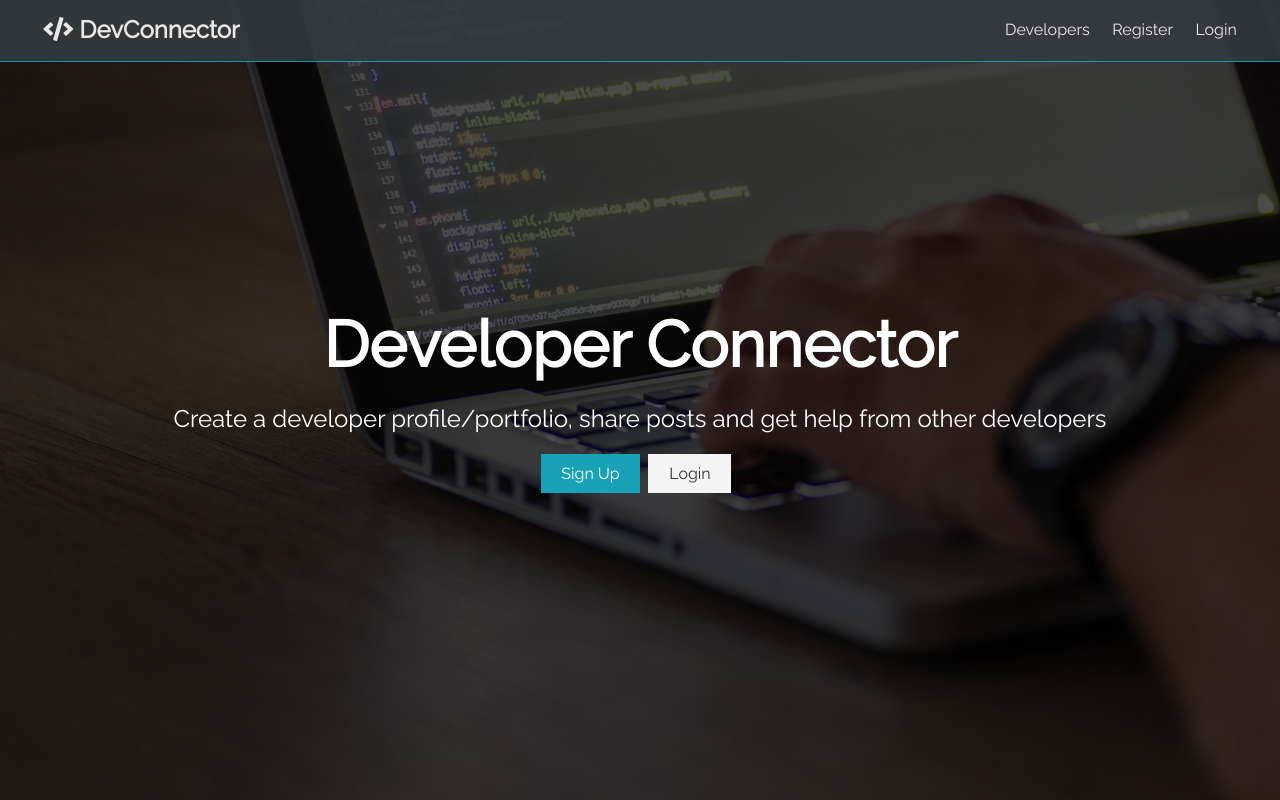
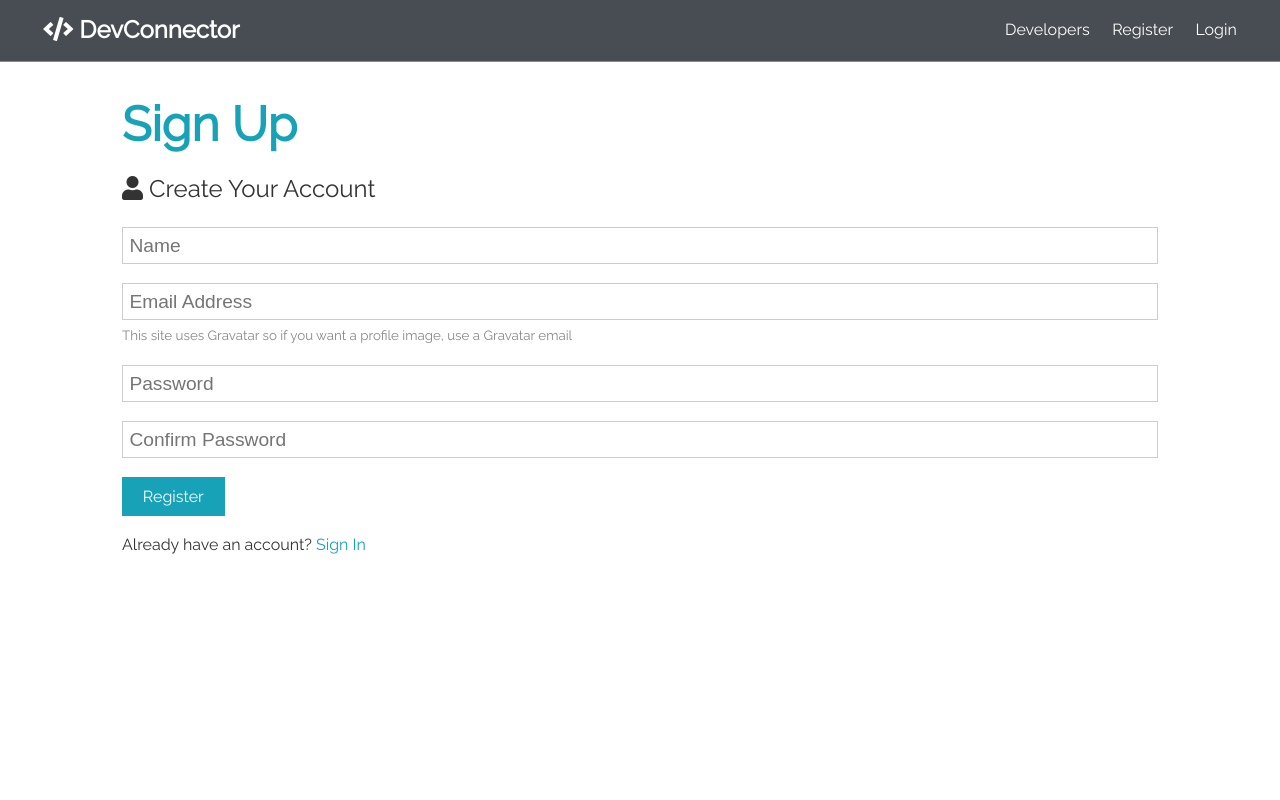
Before and after one commit to NjaalWiik/full-stack-social-network, a React (Create React App) app in the folder client/: page /register in a window 1280 px wide. Built offline with nearby package versions, Linux system fonts and the light colour scheme; the HTML template or start-up script is replaced by a standard one.

Commit message:
Implemented concurrently, Router, stateHooks for register/login

```diff
--- a/client/src/App.js
+++ b/client/src/App.js
@@ -1,13 +1,24 @@
 import React, { Fragment } from 'react';
+import { BrowserRouter as Router, Route, Switch } from 'react-router-dom';
 import Navbar from './components/layout/Navbar';
 import Landing from './components/layout/Landing';
+import Register from './components/auth/Register';
+import Login from './components/auth/Login';
 import './App.css';
 
 const App = () => (
-  <Fragment>
-    <Navbar />
-    <Landing />
-  </Fragment>
+  <Router>
+    <Fragment>
+      <Navbar />
+      <Route exact path="/" component={Landing} />
+      <section className="container">
+        <Switch>
+          <Route exact path="/register" component={Register} />
+          <Route exact path="/login" component={Login} />
+        </Switch>
+      </section>
+    </Fragment>
+  </Router>
 );
 
 export default App;
--- /dev/null
+++ b/client/src/components/auth/Login.js
@@ -0,0 +1,57 @@
+import React, { Fragment, useState } from 'react';
+import { Link } from 'react-router-dom';
+
+const Login = () => {
+  const [formData, setFormData] = useState({
+    email: '',
+    password: '',
+  });
+
+  const { email, password } = formData;
+
+  const onChange = e =>
+    setFormData({ ...formData, [e.target.name]: e.target.value });
+
+  const onSubmit = e => {
+    e.preventDefault();
+    console.log('Success');
+  };
+
+  return (
+    <Fragment>
+      <h1 className="large text-primary">Sign In</h1>
+      <p className="lead">
+        <i className="fas fa-user"></i> Sign Into Your Account
+      </p>
+      <form className="form" onSubmit={e => onSubmit(e)}>
+        <div className="form-group">
+          <input
+            value={email}
+            onChange={e => onChange(e)}
+            required
+            type="email"
+            placeholder="Email Address"
+            name="email"
+          />
+        </div>
+        <div className="form-group">
+          <input
+            value={password}
+            onChange={e => onChange(e)}
+            required
+            type="password"
+            placeholder="Password"
+            name="password"
+            minLength="6"
+          />
+        </div>
+        <input type="submit" className="btn btn-primary" value="Login" />
+      </form>
+      <p className="my-1">
+        Don't have an account? <Link to="/register">Sign Up</Link>
+      </p>
+    </Fragment>
+  );
+};
+
+export default Login;
--- /dev/null
+++ b/client/src/components/auth/Register.js
@@ -0,0 +1,88 @@
+import React, { Fragment, useState } from 'react';
+import { Link } from 'react-router-dom';
+
+const Register = () => {
+  const [formData, setFormData] = useState({
+    name: '',
+    email: '',
+    password: '',
+    password2: '',
+  });
+
+  const { name, email, password, password2 } = formData;
+
+  const onChange = e =>
+    setFormData({ ...formData, [e.target.name]: e.target.value });
+
+  const onSubmit = e => {
+    e.preventDefault();
+    if (password !== password2) {
+      console.log('passwords do not match');
+    } else {
+      console.log('Success');
+    }
+  };
+
+  return (
+    <Fragment>
+      <h1 className="large text-primary">Sign Up</h1>
+      <p className="lead">
+        <i className="fas fa-user"></i> Create Your Account
+      </p>
+      <form className="form" onSubmit={e => onSubmit(e)}>
+        <div className="form-group">
+          <input
+            value={name}
+            onChange={e => onChange(e)}
+            required
+            type="text"
+            placeholder="Name"
+            name="name"
+          />
+        </div>
+        <div className="form-group">
+          <input
+            value={email}
+            onChange={e => onChange(e)}
+            required
+            type="email"
+            placeholder="Email Address"
+            name="email"
+          />
+          <small className="form-text">
+            This site uses Gravatar so if you want a profile image, use a
+            Gravatar email
+          </small>
+        </div>
+        <div className="form-group">
+          <input
+            value={password}
+            onChange={e => onChange(e)}
+            required
+            type="password"
+            placeholder="Password"
+            name="password"
+            minLength="6"
+          />
+        </div>
+        <div className="form-group">
+          <input
+            value={password2}
+            onChange={e => onChange(e)}
+            required
+            type="password"
+            placeholder="Confirm Password"
+            name="password2"
+            minLength="6"
+          />
+        </div>
+        <input type="submit" className="btn btn-primary" value="Register" />
+      </form>
+      <p className="my-1">
+        Already have an account? <Link to="/login">Sign In</Link>
+      </p>
+    </Fragment>
+  );
+};
+
+export default Register;
--- a/client/src/components/layout/Landing.js
+++ b/client/src/components/layout/Landing.js
@@ -1,4 +1,5 @@
 import React from 'react';
+import { Link } from 'react-router-dom';
 
 const Landing = () => {
   return (
@@ -11,12 +12,12 @@
             other developers
           </p>
           <div className="buttons">
-            <a href="register.html" className="btn btn-primary">
+            <Link to="/register" className="btn btn-primary">
               Sign Up
-            </a>
-            <a href="login.html" className="btn btn-light">
+            </Link>
+            <Link to="/login" className="btn btn-light">
               Login
-            </a>
+            </Link>
           </div>
         </div>
       </div>
--- a/client/src/components/layout/Navbar.js
+++ b/client/src/components/layout/Navbar.js
@@ -1,22 +1,23 @@
 import React from 'react';
+import { Link } from 'react-router-dom';
 
 const Navbar = () => {
   return (
     <nav className="navbar bg-dark">
       <h1>
-        <a href="index.html">
+        <Link to="/">
           <i className="fas fa-code"></i> DevConnector
-        </a>
+        </Link>
       </h1>
       <ul>
         <li>
-          <a href="profiles.html">Developers</a>
+          <Link to="/#">Developers</Link>
         </li>
         <li>
-          <a href="register.html">Register</a>
+          <Link to="/register">Register</Link>
         </li>
         <li>
-          <a href="login.html">Login</a>
+          <Link to="/login">Login</Link>
         </li>
       </ul>
     </nav>
```
